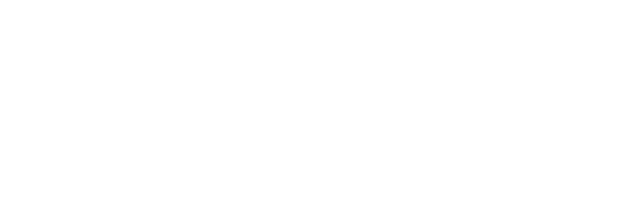
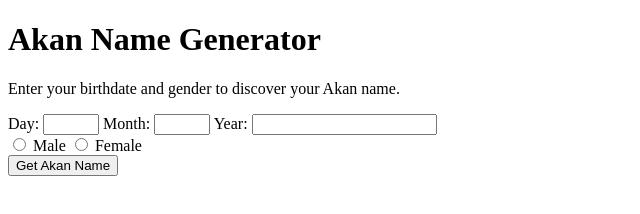
Before and after one commit to lewismuithya-stack/Akannamegenerator, a plain HTML site: page index.html in a window 1280 px wide. Shown: the whole page, without its empty margins (0-640 px from the left). Drawn offline with Linux system fonts and the light colour scheme.

Commit message:
added html code

```diff
--- a/index.html
+++ b/index.html
@@ -3,9 +3,35 @@
 <head>
     <meta charset="UTF-8">
     <meta name="viewport" content="width=device-width, initial-scale=1.0">
-    <title>Document</title>
+    <title>Akan Name Generator</title>
+    <link rel="stylesheet" href="styles.css">
 </head>
 <body>
+    <div class="container">
+        <h1>Akan Name Generator</h1>
+        <p>Enter your birthdate and gender to discover your Akan name.</p>
 
+        <form id="akanForm">
+            <label for="day">Day:</label>
+            <input type="number" id="day" name="day" min="1" max="31" required>
+
+            <label for="month">Month:</label>
+            <input type="number" id="month" name="month" min="1" max="12" required>
+
+            <label for="year">Year:</label>
+            <input type="number" id="year" name="year" required>
+
+            <div class="gender">
+                <label><input type="radio" name="gender" value="male"> Male</label>
+                <label><input type="radio" name="gender" value="female"> Female</label>
+            </div>
+
+            <button type="button" onclick="generateAkanName()">Get Akan Name</button>
+        </form>
+
+        <div id="result"></div>
+    </div>
+
+    <script src="script.js"></script>
 </body>
 </html>
```
